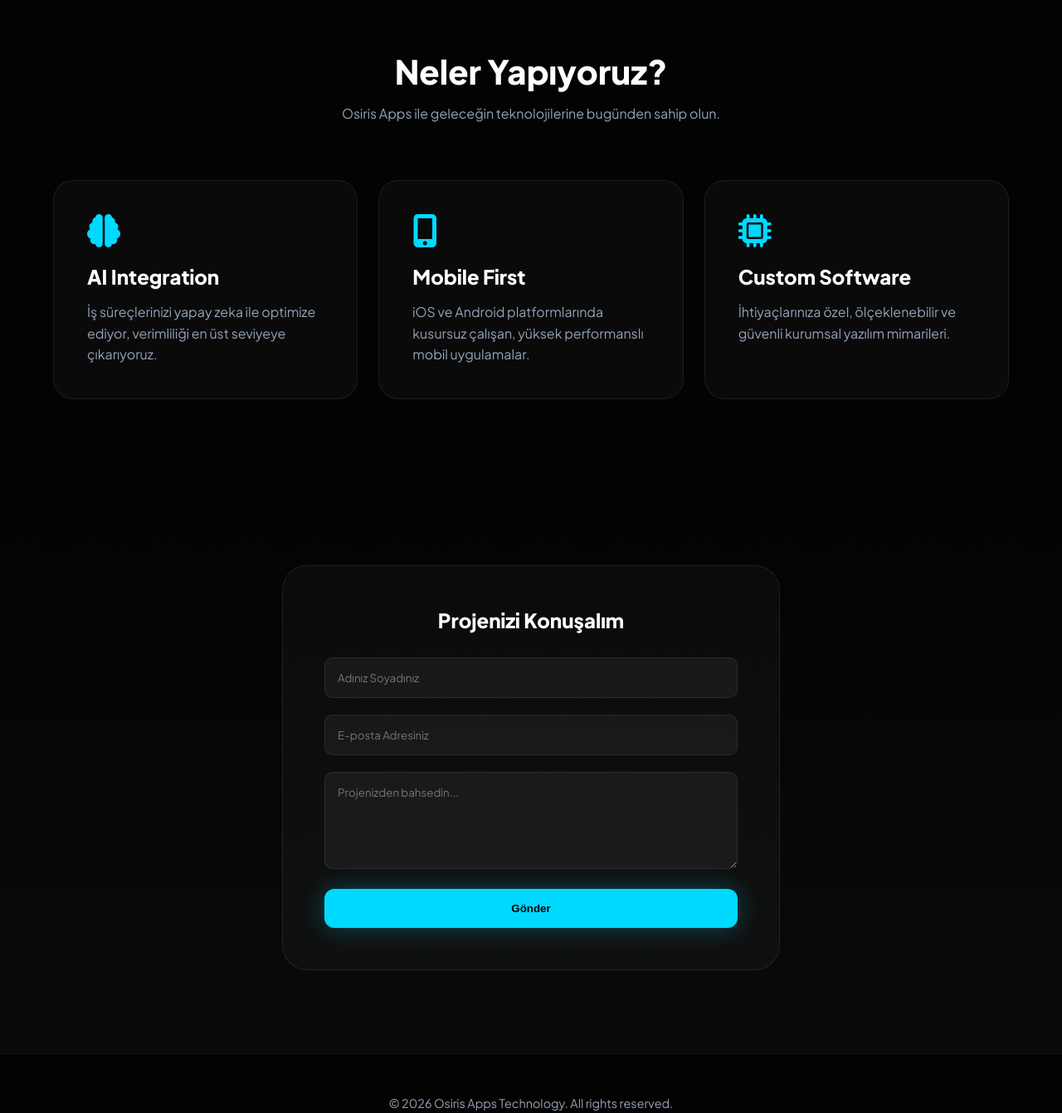
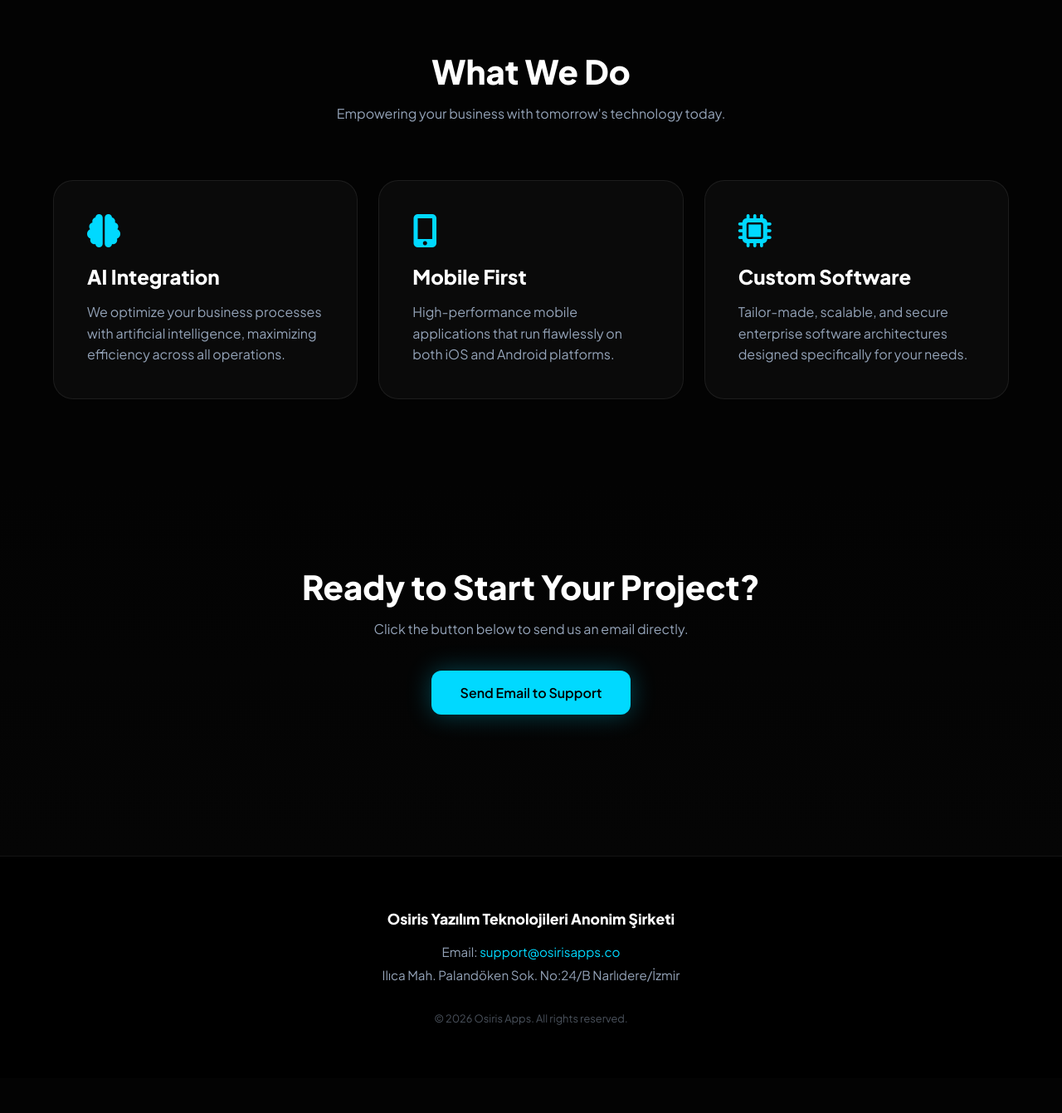
Before and after one commit to osirisapps/website, a plain HTML site: page index.html in a window 1280 px wide. Shown: the part 840-2181 px from the top of the page at 83% size. After the commit the page ends 2139 px from the top, so only its background shows below. Drawn offline with Linux system fonts and the light colour scheme.

Commit message:
Translate content from Turkish to English

```diff
--- a/index.html
+++ b/index.html
@@ -1,5 +1,5 @@
 <!DOCTYPE html>
-<html lang="tr">
+<html lang="en">
 <head>
     <meta charset="UTF-8">
     <meta name="viewport" content="width=device-width, initial-scale=1.0">
@@ -25,7 +25,6 @@
             overflow-x: hidden;
         }
 
-        /* Arka Plan Efekti */
         body::before {
             content: "";
             position: fixed;
@@ -34,7 +33,6 @@
             z-index: -1;
         }
 
-        /* Navigasyon */
         nav {
             position: fixed;
             top: 0; width: 100%;
@@ -61,7 +59,6 @@
 
         .nav-links a:hover { color: var(--accent); }
 
-        /* Hero Section */
         .hero {
             height: 100vh;
             display: flex;
@@ -87,7 +84,7 @@
         .hero h1 {
             font-size: clamp(3rem, 8vw, 6rem);
             font-weight: 800;
-            line-height: 1;
+            line-height: 1.1;
             margin-bottom: 30px;
             letter-spacing: -3px;
         }
@@ -105,7 +102,6 @@
             margin-bottom: 40px;
         }
 
-        /* Butonlar */
         .btn-primary {
             background: var(--accent);
             color: #000;
@@ -115,11 +111,11 @@
             font-weight: 600;
             transition: 0.4s;
             box-shadow: 0 0 30px rgba(0, 217, 255, 0.3);
+            display: inline-block;
         }
 
         .btn-primary:hover { transform: translateY(-3px); box-shadow: 0 0 50px rgba(0, 217, 255, 0.5); }
 
-        /* Özellikler - Grid */
         .features { padding: 100px 5%; }
 
         .section-title { text-align: center; margin-bottom: 70px; }
@@ -139,8 +135,6 @@
             border-radius: 24px;
             border: 1px solid var(--border);
             transition: 0.4s;
-            position: relative;
-            overflow: hidden;
         }
 
         .card:hover { background: rgba(255, 255, 255, 0.05); border-color: var(--accent); }
@@ -149,36 +143,37 @@
         .card h3 { font-size: 1.5rem; margin-bottom: 15px; }
         .card p { color: var(--text-dim); line-height: 1.6; }
 
-        /* İletişim Formu */
-        .contact { padding: 100px 5%; background: linear-gradient(to bottom, var(--bg), #0a0a0a); }
-        .form-container {
-            max-width: 600px;
-            margin: 0 auto;
-            background: var(--glass);
-            padding: 50px;
-            border-radius: 30px;
-            border: 1px solid var(--border);
+        .contact-cta {
+            padding: 100px 5%;
+            text-align: center;
+            background: linear-gradient(to bottom, var(--bg), #050505);
         }
 
-        input, textarea {
-            width: 100%;
-            background: rgba(255, 255, 255, 0.05);
-            border: 1px solid var(--border);
-            padding: 15px;
-            border-radius: 10px;
-            color: white;
-            margin-bottom: 20px;
-            font-family: inherit;
+        .footer-info {
+            padding: 60px 5%;
+            border-top: 1px solid var(--border);
+            background: #000;
+            text-align: center;
         }
 
-        input:focus { outline: none; border-color: var(--accent); }
+        .footer-content {
+            max-width: 800px;
+            margin: 0 auto;
+            color: var(--text-dim);
+            line-height: 1.8;
+            font-size: 0.95rem;
+        }
 
-        footer {
-            padding: 50px;
-            text-align: center;
-            border-top: 1px solid var(--border);
-            color: var(--text-dim);
-            font-size: 0.9rem;
+        .footer-content strong {
+            color: var(--text-main);
+            display: block;
+            margin-bottom: 10px;
+            font-size: 1.1rem;
+        }
+
+        .footer-content a {
+            color: var(--accent);
+            text-decoration: none;
         }
 
         @media (max-width: 768px) {
@@ -192,57 +187,58 @@
     <nav>
         <div class="logo">OSIRIS <span>APPS</span></div>
         <div class="nav-links">
-            <a href="#home">Ana Sayfa</a>
-            <a href="#features">Çözümler</a>
-            <a href="#contact">İletişim</a>
+            <a href="#home">Home</a>
+            <a href="#solutions">Solutions</a>
+            <a href="#contact">Contact</a>
         </div>
     </nav>
 
     <section id="home" class="hero">
         <div class="badge">Next Generation Software</div>
         <h1><span>Osiris Apps</span><br>Modern Intelligence.</h1>
-        <p>Yazılım dünyasında estetik ve performansın birleştiği nokta. Osiris Apps ile dijital dönüşümünüzü bir üst seviyeye taşıyın.</p>
-        <a href="#contact" class="btn-primary">Hadi Başlayalım</a>
+        <p>The intersection of aesthetics and performance in the software world. Elevate your digital transformation with Osiris Apps.</p>
+        <a href="mailto:support@osirisapps.co" class="btn-primary">Get in Touch</a>
     </section>
 
-    <section id="features" class="features">
+    <section id="solutions" class="features">
         <div class="section-title">
-            <h2>Neler Yapıyoruz?</h2>
-            <p style="color: var(--text-dim);">Osiris Apps ile geleceğin teknolojilerine bugünden sahip olun.</p>
+            <h2>What We Do</h2>
+            <p style="color: var(--text-dim);">Empowering your business with tomorrow's technology today.</p>
         </div>
         <div class="grid">
             <div class="card">
                 <i class="fas fa-brain"></i>
                 <h3>AI Integration</h3>
-                <p>İş süreçlerinizi yapay zeka ile optimize ediyor, verimliliği en üst seviyeye çıkarıyoruz.</p>
+                <p>We optimize your business processes with artificial intelligence, maximizing efficiency across all operations.</p>
             </div>
             <div class="card">
                 <i class="fas fa-mobile-screen-button"></i>
                 <h3>Mobile First</h3>
-                <p>iOS ve Android platformlarında kusursuz çalışan, yüksek performanslı mobil uygulamalar.</p>
+                <p>High-performance mobile applications that run flawlessly on both iOS and Android platforms.</p>
             </div>
             <div class="card">
                 <i class="fas fa-microchip"></i>
                 <h3>Custom Software</h3>
-                <p>İhtiyaçlarınıza özel, ölçeklenebilir ve güvenli kurumsal yazılım mimarileri.</p>
+                <p>Tailor-made, scalable, and secure enterprise software architectures designed specifically for your needs.</p>
             </div>
         </div>
     </section>
 
-    <section id="contact" class="contact">
-        <div class="form-container">
-            <h2 style="margin-bottom: 30px; text-align: center;">Projenizi Konuşalım</h2>
-            <form action="https://formspree.io/f/xyyvveko" method="POST">
-                <input type="text" name="name" placeholder="Adınız Soyadınız" required>
-                <input type="email" name="email" placeholder="E-posta Adresiniz" required>
-                <textarea name="message" rows="5" placeholder="Projenizden bahsedin..."></textarea>
-                <button type="submit" class="btn-primary" style="width: 100%; border: none; cursor: pointer;">Gönder</button>
-            </form>
+    <section id="contact" class="contact-cta">
+        <div class="section-title">
+            <h2>Ready to Start Your Project?</h2>
+            <p style="color: var(--text-dim); margin-bottom: 40px;">Click the button below to send us an email directly.</p>
+            <a href="mailto:support@osirisapps.co" class="btn-primary">Send Email to Support</a>
         </div>
     </section>
 
-    <footer>
-        <p>&copy; 2026 Osiris Apps Technology. All rights reserved.</p>
+    <footer class="footer-info">
+        <div class="footer-content">
+            <strong>Osiris Yazılım Teknolojileri Anonim Şirketi</strong>
+            Email: <a href="mailto:support@osirisapps.co">support@osirisapps.co</a><br>
+            Ilıca Mah. Palandöken Sok. No:24/B Narlıdere/İzmir<br><br>
+            <p style="font-size: 0.8rem; opacity: 0.5;">&copy; 2026 Osiris Apps. All rights reserved.</p>
+        </div>
     </footer>
 
 </body>
```
